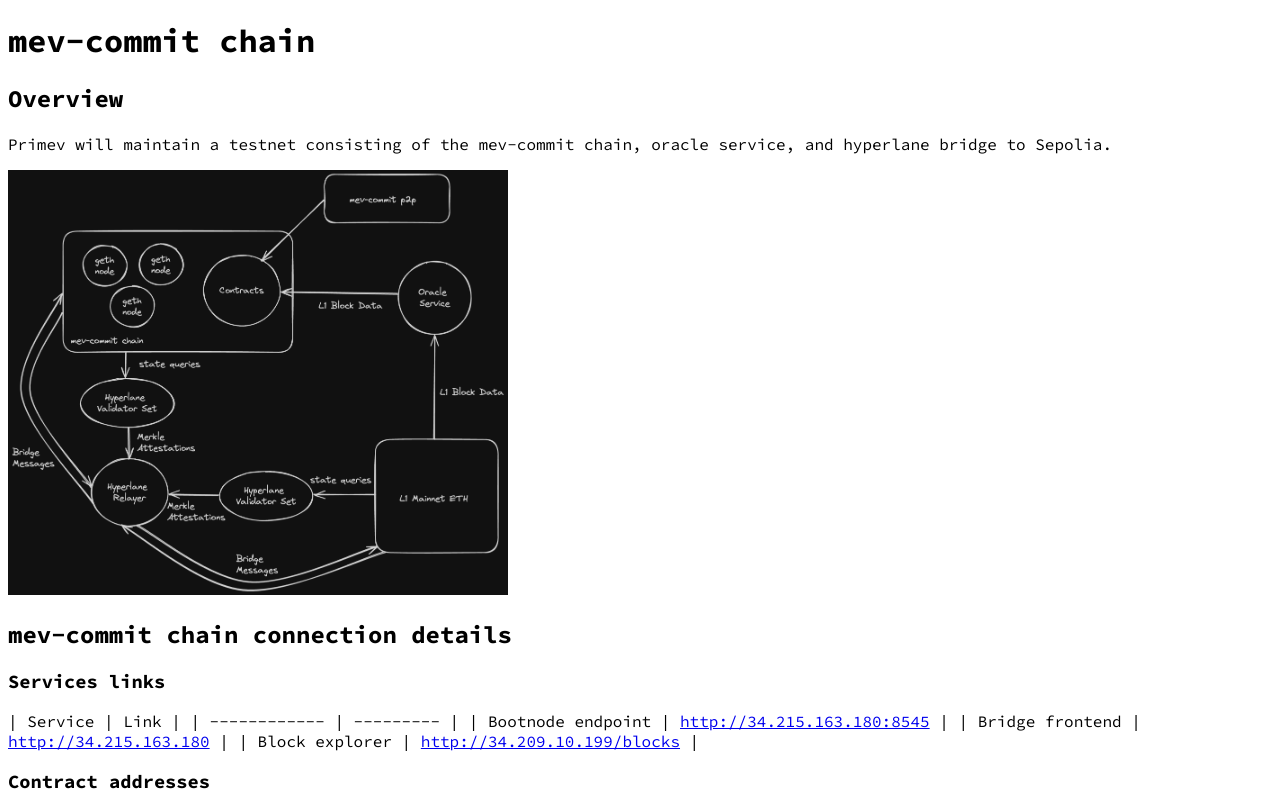
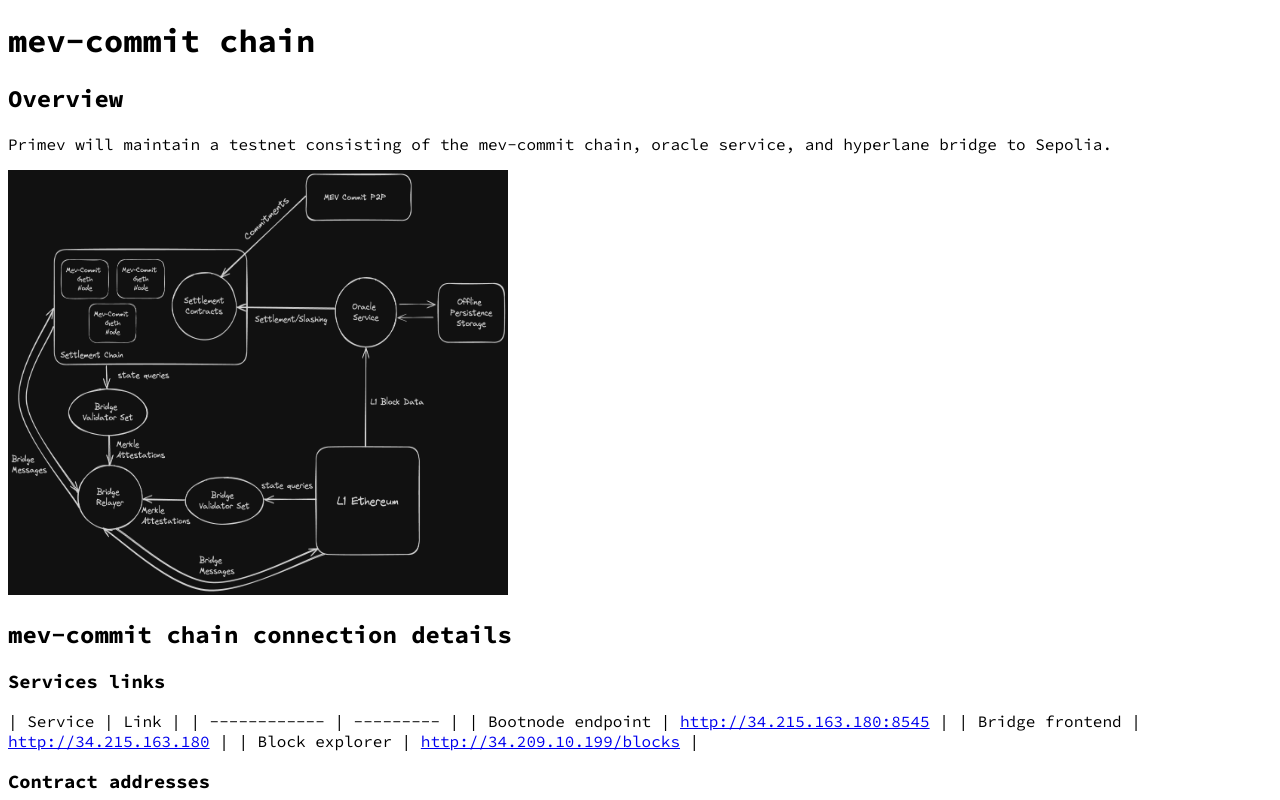
Before and after one commit to primevprotocol/docs-mevcommit, a Next.js app: page /mev-commit-chain in a window 1280 px wide. Shown: the top 800 px of the page. Built offline with nearby package versions, Linux system fonts and the light colour scheme.

Commit message:
Update mev-commit-chain.mdx

```diff
--- a/pages/mev-commit-chain.mdx
+++ b/pages/mev-commit-chain.mdx
@@ -4,7 +4,7 @@
 
 Primev will maintain a testnet consisting of the mev-commit chain, oracle service, and hyperlane bridge to Sepolia.
 
-<img src="/mev-commit-chain.png" alt="mev-commit chain diagram" width="500" height="425"/>
+<img src="/overview.png" alt="mev-commit chain diagram" width="500" height="425"/>
 
 ## mev-commit chain connection details
 
```
